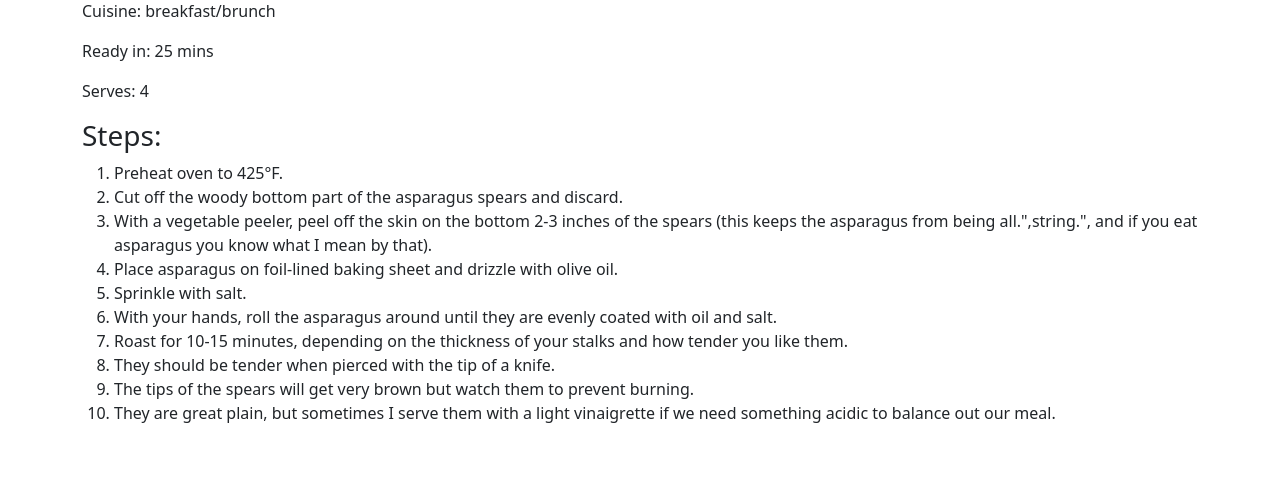
After one commit to RAPatel24/make-me-a-recipe, a Flask app: page /recipe/1/1 in a window 1280 px wide. The commit adds this page. Shown: the part 307-800 px from the top of the page. Run offline with Flask 2, Linux system fonts and the light colour scheme.

Commit message:
added mvp features(search form, display recipes from api and local json file

```diff
--- a/crud.py
+++ b/crud.py
@@ -2,7 +2,7 @@
 
 from model import db, User, UserPreference, Preference, connect_to_db
 
-
+recipe_data = []
 def create_user(fname, lname, email, password):
     """Create and return a new user."""
 
@@ -18,6 +18,7 @@ def get_user_by_email(email):
 
     return User.query.filter(User.email == email).first()
 
+
 if __name__ == "__main__":
     from server import app
 
--- /dev/null
+++ b/data/recipes.json
@@ -0,0 +1,150 @@
+[
+    {
+        "id": 1,
+      "name": "Roasted Asparagus",
+      "ingredients": [
+              {
+                  "quantity": "1 lb",
+                  "name": " asparagus",
+                  "type": "Produce"
+              },
+              {
+                  "quantity": "1 1/2 tbsp",
+                  "name": "olive oil",
+                  "type": "Condiments"
+              },
+              {
+                  "quantity": "1/2 tsp",
+                  "name": "kosher salt",
+                  "type": "Baking"
+              }
+          ],
+      "steps": [
+              "Preheat oven to 425°F.",
+              "Cut off the woody bottom part of the asparagus spears and discard.",
+              "With a vegetable peeler, peel off the skin on the bottom 2-3 inches of the spears (this keeps the asparagus from being all.\",string.\", and if you eat asparagus you know what I mean by that).",
+              "Place asparagus on foil-lined baking sheet and drizzle with olive oil.",
+              "Sprinkle with salt.",
+              "With your hands, roll the asparagus around until they are evenly coated with oil and salt.",
+              "Roast for 10-15 minutes, depending on the thickness of your stalks and how tender you like them.",
+              "They should be tender when pierced with the tip of a knife.",
+              "The tips of the spears will get very brown but watch them to prevent burning.",
+              "They are great plain, but sometimes I serve them with a light vinaigrette if we need something acidic to balance out our meal."
+          ],
+           "imageURL": "http://img.sndimg.com/food/image/upload/w_266/v1/img/recipes/50/84/7/picMcSyVd.jpg",
+          "category": "breakfast/brunch",
+          "cookingTime": "25 mins",
+          "serves": "4"
+    },
+    {
+        "id": 2,
+      "name": "Big Night Pizza",
+          "ingredients": [
+              {
+                  "quantity": "5 teaspoons",
+                  "name": "yeast",
+                  "type": "Baking"
+              },
+              {
+                  "quantity": "5 cups",
+                  "name": "flour",
+                  "type": "Baking"
+              },
+              {
+                  "quantity": "4 tablespoons",
+                  "name": "vegetable oil",
+                  "type": "Baking"
+              },
+              {
+                  "quantity": "2 tablespoons",
+                  "name": "sugar",
+                  "type": "Baking"
+              },
+              {
+                  "quantity": "2 teaspoons",
+                  "name": "salt",
+                  "type": "Baking"
+              },
+              {
+                  "quantity": "2 cups",
+                  "name": "hot water",
+                  "type": "Misc"
+              },
+              {
+                  "quantity": "1/4 cup",
+                  "name": "pizza sauce",
+                  "type": "Misc"
+              },
+              {
+                  "quantity": "3/4 cup",
+                  "name": "mozzarella cheese",
+                  "type": "Dairy"
+              }
+          ],
+          "steps": [
+              "Add hot water to yeast in a large bowl and let sit for 15 minutes.",
+              "Mix in oil, sugar, salt, and flour and let sit for 1 hour.",
+              "Knead the dough and spread onto a pan.",
+              "Spread pizza sauce and sprinkle cheese.",
+              "Add any optional toppings as you wish.",
+              "Bake at 400 deg Fahrenheit for 15 minutes.",
+              "Enjoy!"
+          ],
+          "imageURL": "http://upload.wikimedia.org/wikipedia/commons/c/c7/Spinach_pizza.jpg",
+          "category": "main course",
+          "cookingTime": "40 mins",
+          "serves": "4"
+      },
+      {
+          "id": 3,
+        "name": "Million Dollar Dip",
+        "ingredients": [
+              {
+                  "quantity": "1/2 cup",
+                  "name": " slivered almonds",
+                  "type": "Produce"
+              },
+              {
+                  "quantity": "6 slices",
+                  "name": "bacon",
+                  "type": "Produce"
+              },
+              {
+                  "quantity": "1 and 1/2 cups",
+                  "name": "mayonnaise",
+                  "type": "Misc"
+              },
+
+              { "quantity": "8 ounce",
+                  "name": "Cheddar cheese, shredded",
+                  "type": "Misc"
+              },
+              {
+                  "quantity": "1 and 1/2 cups",
+                  "name": "thinly sliced green onion",
+                  "type": "produce"
+              },
+              {
+                  "quantity": "1 pinch",
+                  "name": "cayenne pepper",
+                  "type": "Misc"
+              }
+          ],
+      "steps": [
+              "Preheat oven to 425°F.",
+              "Cut off the woody bottom part of the asparagus spears and discard.",
+              "With a vegetable peeler, peel off the skin on the bottom 2-3 inches of the spears (this keeps the asparagus from being all.\",string.\", and if you eat asparagus you know what I mean by that).",
+              "Place asparagus on foil-lined baking sheet and drizzle with olive oil.",
+              "Sprinkle with salt.",
+              "With your hands, roll the asparagus around until they are evenly coated with oil and salt.",
+              "Roast for 10-15 minutes, depending on the thickness of your stalks and how tender you like them.",
+              "They should be tender when pierced with the tip of a knife.",
+              "The tips of the spears will get very brown but watch them to prevent burning.",
+              "They are great plain, but sometimes I serve them with a light vinaigrette if we need something acidic to balance out our meal."
+          ],
+           "imageURL": "https://images.media-allrecipes.com/userphotos/6775512.jpg",
+          "category": "breakfast/brunch",
+          "cookingTime": "30 mins",
+          "serves": "4-6"
+      }
+  ]
--- a/model.py
+++ b/model.py
@@ -40,7 +40,6 @@ class Preference(db.Model):
     def __repr__(self):
         return f"<Preference user_id={self.user_id} name={self.name} value={self.value}>"
 
-
 def connect_to_db(flask_app, db_uri="postgresql:///make_me_a_recipe_db", echo=True):
     flask_app.config["SQLALCHEMY_DATABASE_URI"] = db_uri
     flask_app.config["SQLALCHEMY_ECHO"] = echo
--- a/server.py
+++ b/server.py
@@ -3,18 +3,21 @@ from model import connect_to_db
 import crud
 
 from jinja2 import StrictUndefined
-
-
+import json
+import requests
+import os
 app = Flask(__name__)
 app.secret_key = "dev"
 app.jinja_env.undefined = StrictUndefined
 
-
+API_KEY = os.environ['API_KEY']
 @app.route('/')
 def homepage():
     """View homepage."""
+    with open("data/recipes.json") as f:
+        recipe_data = json.loads(f.read())
 
-    return render_template('home.html')
+    return render_template('home.html', recipes = recipe_data, API_KEY = API_KEY)
 
 @app.route('/login')
 def loginpage():
@@ -43,11 +46,56 @@ def register_user():
 
     return redirect("/")
 
+@app.route("/login", methods=["POST"])
+def process_login():
+    """Process user login."""
+    print("inside login")
+    email = request.form.get("email")
+    password = request.form.get("password")
+
+    user = crud.get_user_by_email(email)
+    if not user or user.password != password:
+        flash("The email or password you entered was incorrect.")
+    else:
+        # Log in user by storing the user's email in session
+        session["user_email"] = user.email
+        flash(f"Welcome back, {user.email}!")
+
+    return redirect("/")
+
 @app.route("/recipes")
 def showRecipes():
-    """search for recipes"""
+    """view recipes list"""
 
     return render_template('recipes.html')
+
+@app.route("/recipe/<int:recipe_id>/<recipe_name>")
+def showRecipe(recipe_id,recipe_name):
+    """ view recipe """
+    with open("data/recipes.json") as f:
+        recipe_data = json.loads(f.read())
+
+    recipe_id_list = []
+    recipe = []
+    for data in recipe_data:
+        recipe_id_list.append(data['id'])
+
+    if recipe_id in recipe_id_list:
+        isExternal = False
+        print("recipe is present in local db")
+        for value in recipe_data:
+            if value['id'] == recipe_id:
+                recipe.append(value)
+
+    else:
+        isExternal = True
+        url = f'https://api.spoonacular.com/recipes/{recipe_id}/information?includeNutrition=false&apiKey={API_KEY}'
+        req = requests.get(url)
+        jsonData = req.json()
+        recipe = jsonData
+
+    return render_template('recipe.html', recipe=recipe, isExternal= isExternal)
+
 
 if __name__ == "__main__":
     # DebugToolbarExtension(app)
--- a/static/script.js
+++ b/static/script.js
@@ -21,7 +21,7 @@ function showRecipes(results) {
     for (key of recipes) {
         console.log(key);
         ele.insertAdjacentHTML('afterbegin',
-                `<a href="#" onclick="gotoRecipe(${key.id})"><div id="recipe_div" style="border: 1px grey solid; padding: 25px;">
+                `<a href="recipe/${key.id}/${key.title}" onclick="gotoRecipe(${key.id})"><div id="recipe_div" style="border: 1px grey solid; padding: 25px;">
                     <h4>${key.title}</h4>
                     <img src='${key.image}'>
                     <p><strong>Missed Ingredients:</strong> <i>${key.missedIngredients}</i></p>
--- a/templates/base.html
+++ b/templates/base.html
@@ -3,6 +3,9 @@
   <head>
     <meta charset="utf-8">
     <meta name="viewport" content="width=device-width">
+    <!-- Bootstrap CSS -->
+    <link href="https://cdn.jsdelivr.net/npm/bootstrap@5.0.1/dist/css/bootstrap.min.css" rel="stylesheet" integrity="sha384-+0n0xVW2eSR5OomGNYDnhzAbDsOXxcvSN1TPprVMTNDbiYZCxYbOOl7+AMvyTG2x" crossorigin="anonymous">
+    <link rel="stylesheet" href="/static/mystyles.css">
     <title>
       {% block title %}Welcome{% endblock %}
     </title>
@@ -20,5 +23,7 @@
 
     {% block after_body %}{% endblock %}
     <script src="/static/script.js"></script>
+    <!-- Bootstrap JavaScript Bundle with Popper (a Bootstrap dependency for popovers) -->
+    <script src="https://cdn.jsdelivr.net/npm/bootstrap@5.0.1/dist/js/bootstrap.bundle.min.js" integrity="sha384-gtEjrD/SeCtmISkJkNUaaKMoLD0//ElJ19smozuHV6z3Iehds+3Ulb9Bn9Plx0x4" crossorigin="anonymous"></script>
   </body>
 </html>
--- /dev/null
+++ b/templates/recipe.html
@@ -0,0 +1,64 @@
+{% extends 'base.html' %}
+{% block title %}
+    Make me a recipe
+{% endblock %}
+{% block content %}
+<div class="container">
+    <div class="row">
+        <div class="col-12">
+            {% if isExternal %}
+
+            <h2>{{ recipe['title'] }}</h2>
+            <div class="container">
+                <div class="row">
+                    <div class="col-4">
+                        <img src="{{ recipe['image'] }}" style="width: 350px; height: 300px;">
+                    </div>
+                    <div class="col-8">
+                        <h4>Ingredients</h4>
+                        <ul>
+                            {% for ingredient in recipe['extendedIngredients'] %}
+                                <li>{{ ingredient.name }}</li>
+                        {% endfor %}
+                        </ul>
+                    </div>
+                </div>
+            </div>
+
+           <div class="col-12">
+                <h4>Instructions</h4>
+                {{ recipe['instructions'] }}
+           </div>
+        {% else %}
+
+            {% for item in recipe %}
+                <h1> {{ item.name }}</h1>
+                <div style="display: grid;grid-template-columns: auto auto;">
+                <div>
+                    <img src=" {{ item.imageURL }}" style="height: 250px; width: 300px;">
+                    <p>Cuisine: {{ item.category }}</p>
+                    <p>Ready in: {{ item.cookingTime }}</p>
+                    <p>Serves: {{ item.serves }}</p>
+                </div>
+                <div>
+                    <h3>Ingredients</h3>
+                    <ul>
+                    {% for ingredient in item.ingredients %}
+                        <li>{{ ingredient.name }} {{ ingredient.quantity }}</li>
+                    {% endfor %}
+                    </ul>
+                </div>
+                </div>
+                <h3>Steps:</h3>
+                <ol>
+                {% for step in item.steps %}
+                    <li>{{ step }}</li>
+                {% endfor %}
+                </ol>
+            {% endfor %}
+
+        {% endif %}
+        </div>
+    </div>
+</div>
+{% endblock %}
```
Also changed, not shown: templates/home.html (+22 -2 lines), templates/login.html (+19 -8 lines), static/mystyles.css (added), 1 other file.
